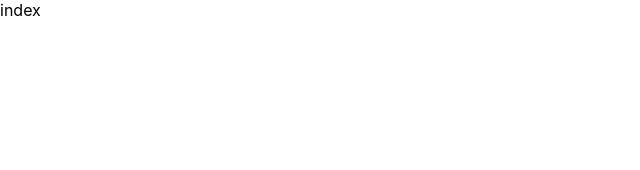
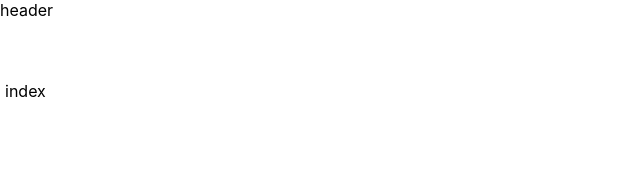
Before and after one commit to oliveiramiro2/pokedex-updated, a React (Create React App) app: page / in a window 1280 px wide. Shown: the top 170 px of the page, without its empty margins (0-640 px from the left). Built offline with nearby package versions, Linux system fonts and the light colour scheme.

Commit message:
added the header component not finished yet and styled components types lib

```diff
--- a/package.json
+++ b/package.json
@@ -47,6 +47,7 @@
     ]
   },
   "devDependencies": {
+    "@types/styled-components": "^5.1.26",
     "@typescript-eslint/eslint-plugin": "^5.46.1",
     "@typescript-eslint/parser": "^5.46.1",
     "babel-eslint": "^10.1.0",
--- a/src/Pages/public/Home/index.tsx
+++ b/src/Pages/public/Home/index.tsx
@@ -1,5 +1,14 @@
 import React from "react";
 
-const HomePublic: React.FC = () => <div>index</div>;
+import Header from "../components/Header";
+import { SContainHome } from "./styled";
+
+
+const HomePublic: React.FC = () => (
+    <SContainHome>
+        <Header />
+        index
+    </SContainHome>
+);
 
 export default HomePublic;
--- /dev/null
+++ b/src/Pages/public/Home/styled.tsx
@@ -0,0 +1,6 @@
+import styled from 'styled-components'
+
+export const SContainHome = styled.div`
+    margin-top: 10.1vh;
+    padding: 0 5px;
+`
--- /dev/null
+++ b/src/Pages/public/components/Header/index.tsx
@@ -0,0 +1,7 @@
+import React from "react";
+
+import { SHeaderContain } from "./styled";
+
+const Header: React.FC = () => <SHeaderContain>header</SHeaderContain>;
+
+export default Header;
--- /dev/null
+++ b/src/Pages/public/components/Header/styled.tsx
@@ -0,0 +1,9 @@
+import styled from "styled-components";
+
+export const SHeaderContain = styled.header`
+    position: fixed;
+    top: 0;
+    left: 0;
+    height: 15vh;
+    width: 100vw;
+`;
```
Also changed, not shown: src/Services/api/index.tsx (added, +9 -0 lines), 1 other file (tests, documents, lock files or other folders).
